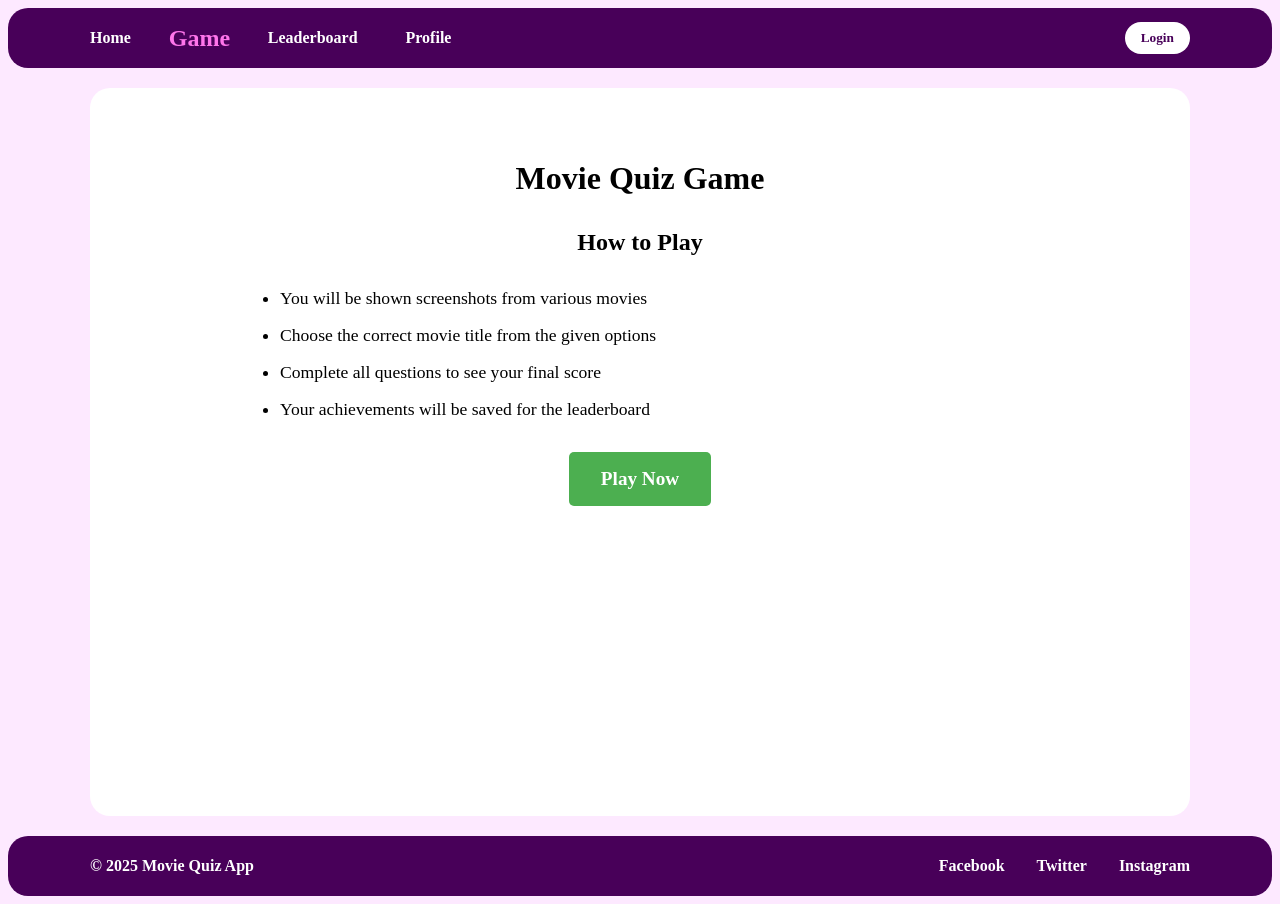
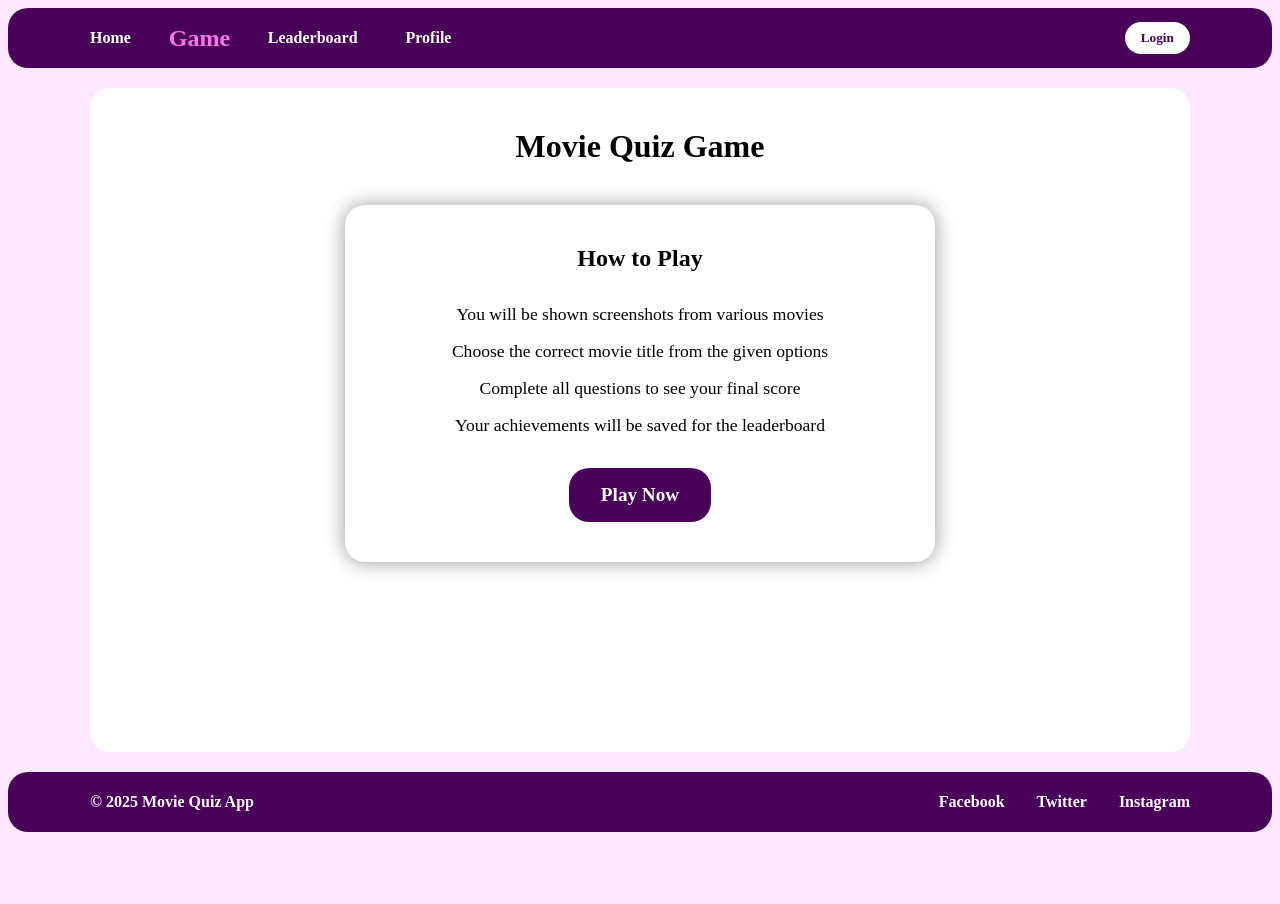
Before and after one commit to yozhek/FrontEnd_project, a Vue app in the folder frontend_project/: page /game in a window 1280 px wide. After the commit the page ends 840 px from the top, so only its background shows below. Built offline with nearby package versions, Linux system fonts and the light colour scheme; a web font is replaced by a local one.

Commit message:
game design

```diff
--- a/frontend_project/src/App.vue
+++ b/frontend_project/src/App.vue
@@ -130,7 +130,9 @@
 
 
 main {
-  min-height: 81vh;
+  display: flex;
+  flex-direction: column;
+  min-height: 83vh;
   width: 1100px;
   margin: 20px;
 }
--- a/frontend_project/src/assets/base.css
+++ b/frontend_project/src/assets/base.css
@@ -5,6 +5,7 @@
   --color-accent: #ff75eb;
   --color-white: white;
   --color-black: black;
+  --color-black-shadow: rgba(0, 0, 0, 0.4);
 }
 
 /*:root {*/
--- a/frontend_project/src/components/components/home-box.vue
+++ b/frontend_project/src/components/components/home-box.vue
@@ -90,7 +90,7 @@ export default {
   width: 50%;
   background-color: var(--color-primary);
   border-radius: 20px;
-  box-shadow: 0 0 30px var(--color-accent);
+  box-shadow: 0 0 40px var(--color-black-shadow);
   transition: transform 0.5s ease;
 }
 
--- a/frontend_project/src/components/pages/Game.vue
+++ b/frontend_project/src/components/pages/Game.vue
@@ -153,6 +153,7 @@ export default {
         minVoteCount = 50
       }
       let movies = await this.fetchMovies(sortBy, minVoteCount, maxVoteCount)
+      let allMovies = movies;
       movies = shuffle(movies).slice(0, this.totalQuestions)
       this.questions = await Promise.all(
         movies.map(async (movie) => {
@@ -162,7 +163,7 @@ export default {
               ? IMAGE_BASE_URL + screenshots[0].file_path
               : IMAGE_BASE_URL + movie.backdrop_path
           let options = [movie.original_title]
-          let otherMovies = shuffle(movies.filter((m) => m.id !== movie.id)).slice(0, 3)
+          let otherMovies = shuffle(allMovies.filter((m) => m.id !== movie.id)).slice(0, 3)
           options = options.concat(otherMovies.map((m) => m.original_title))
           options = shuffle(options)
           return {
@@ -231,28 +232,36 @@ export default {
 
 <style scoped>
 .game-container {
+  display: flex;
+  flex-direction: column;
+  align-items: center;
   background: var(--color-white);
   border-radius: 20px;
   padding: 40px;
-  min-height: 81vh;
+  flex-grow: 1;
 }
 
 .rules-section {
+  display: flex;
+  flex-direction: column;
+  align-items: center;
+  flex-grow: 1;
+  width: 100%;
   text-align: center;
-  padding: 2rem;
 }
 
 .rules-content {
-  max-width: 800px;
-  margin: 0 auto;
-  background: rgba(255, 255, 255, 0.1);
-  padding: 2rem;
-  border-radius: 10px;
-  backdrop-filter: blur(10px);
+  margin-top: 40px;
+  width: 50%;
+  box-shadow: 0 0 20px var(--color-black-shadow);
+  padding: 40px;
+  border-radius: 20px;
 }
 
 .rules-content ul {
-  text-align: left;
+  list-style: none;
+  text-align: center;
+  padding: 0;
   margin: 2rem 0;
 }
 
@@ -262,18 +271,19 @@ export default {
 }
 
 .play-button {
-  background: #4caf50;
+  background: var(--color-primary);
   color: white;
   border: none;
   padding: 1rem 2rem;
   font-size: 1.2rem;
-  border-radius: 5px;
+  border-radius: 20px;
   cursor: pointer;
-  transition: background 0.3s;
+  transition: all 0.3s;
 }
 
 .play-button:hover {
-  background: #45a049;
+  transform: scale(1.1);
+  background: var(--color-accent);
 }
 
 .difficulty-modal {
@@ -291,7 +301,7 @@ export default {
 .difficulty-content {
   background: white;
   padding: 2rem;
-  border-radius: 10px;
+  border-radius: 20px;
   text-align: center;
 }
 
@@ -304,7 +314,7 @@ export default {
 .difficulty-btn {
   padding: 1rem 2rem;
   border: none;
-  border-radius: 5px;
+  border-radius: 20px;
   cursor: pointer;
   font-size: 1.1rem;
   transition: transform 0.2s;
@@ -328,23 +338,22 @@ export default {
 }
 
 .game-interface {
-  max-width: 1000px;
-  margin: 0 auto;
+  max-width: 1100px;
 }
 
 .progress-bar {
   width: 100%;
   height: 10px;
-  background: #ddd;
-  border-radius: 5px;
-  margin-bottom: 2rem;
+  background: var(--color-primary-light);
+  border-radius: 20px;
+  margin-bottom: 20px;
 }
 
 .progress {
   height: 100%;
-  background: #4caf50;
-  border-radius: 5px;
-  transition: width 0.3s;
+  background: var(--color-accent);
+  border-radius: 20px;
+  transition: width 1s;
 }
 
 .question-container {
@@ -354,85 +363,95 @@ export default {
 .movie-screenshot {
   max-width: 100%;
   height: auto;
-  border-radius: 10px;
-  margin-bottom: 2rem;
+  border-radius: 20px;
+  margin-bottom: 20px;
 }
 
 .options-container {
   display: grid;
   grid-template-columns: repeat(2, 1fr);
-  gap: 1rem;
-  margin-top: 2rem;
+  gap: 20px;
 }
 
 .option-btn {
+  font-size: 1.3rem;
   padding: 1rem;
-  border: 2px solid #ddd;
-  border-radius: 5px;
-  background: white;
+  border: 2px solid var(--color-primary);
+  border-radius: 20px;
+  background: var(--color-white);
   cursor: pointer;
   transition: all 0.3s;
 }
 
 .option-btn:hover {
-  border-color: #4caf50;
-}
-
-.option-btn.selected {
-  background: #4caf50;
-  color: white;
-  border-color: #4caf50;
+  transform: scale(1.03);
+  background: var(--color-primary-light);
+  border-color: var(--color-accent);
 }
 
 .results-screen {
   text-align: center;
-  padding: 2rem;
 }
 
 .stats {
-  margin: 2rem 0;
+  margin: 20px 0;
   font-size: 1.2rem;
 }
 
 .play-again-btn {
-  background: #4caf50;
+  background: var(--color-primary);
   color: white;
   border: none;
   padding: 1rem 2rem;
   font-size: 1.2rem;
-  border-radius: 5px;
+  border-radius: 20px;
   cursor: pointer;
-  transition: background 0.3s;
+  transition: all 0.3s;
 }
 
 .play-again-btn:hover {
-  background: #45a049;
+  transform: scale(1.1);
+  background: var(--color-accent);
 }
 
 .review-list {
-  margin-top: 2rem;
+  margin: 40px 0;
   display: flex;
   flex-direction: column;
-  gap: 1.5rem;
+  gap: 20px;
 }
 .review-item {
   display: flex;
   align-items: center;
-  gap: 1.5rem;
-  background: rgba(255, 255, 255, 0.08);
-  border-radius: 8px;
-  padding: 1rem;
+  gap: 10px;
+  background: var(--color-white);
+  box-shadow: 0 0 20px var(--color-black-shadow);
+  border-radius: 20px;
+  padding: 10px;
+  transition: all 0.5s;
 }
+.review-item:hover {
+  transform: scale(1.01);
+}
+
 .review-screenshot {
-  width: 180px;
-  border-radius: 8px;
+  width: 350px;
+  border-radius: 20px;
+  transition: all 0.5s;
 }
+
+.review-screenshot:hover{
+  transform: scale(1.7) translateY(-40px);
+
+}
+
 .review-info {
   flex: 1;
 }
+
 .review-info p {
-  margin: 0.3rem 0;
-  font-size: 1.1rem;
+  margin: 10px 0;
+  font-size: 1.3rem;
 }
 .review-info .wrong {
   color: #f44336;
```
